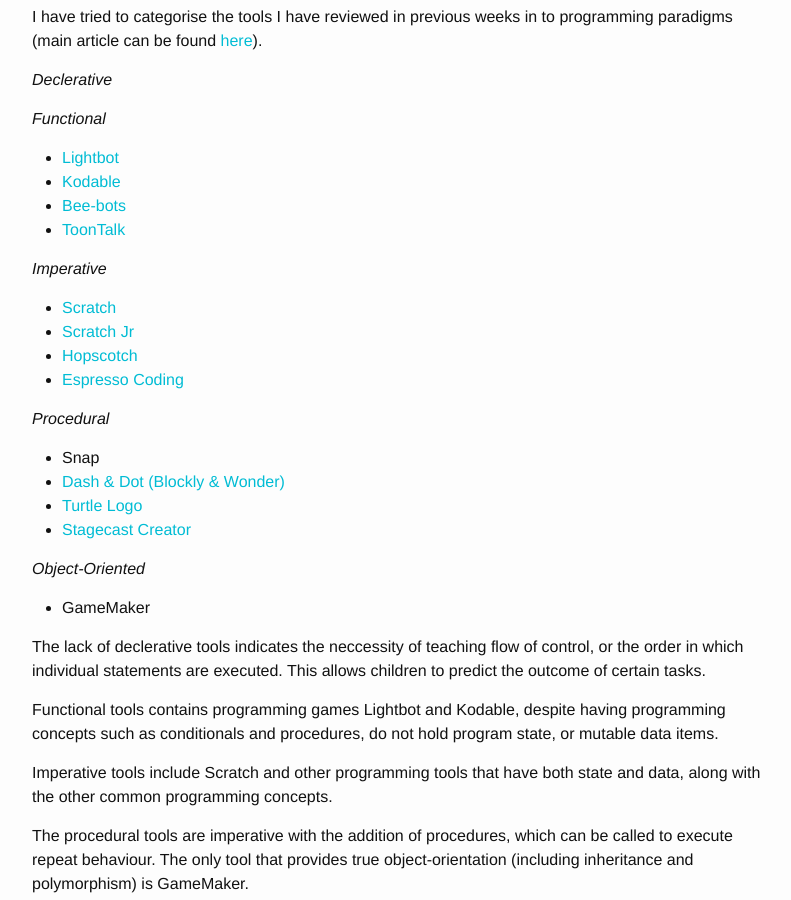
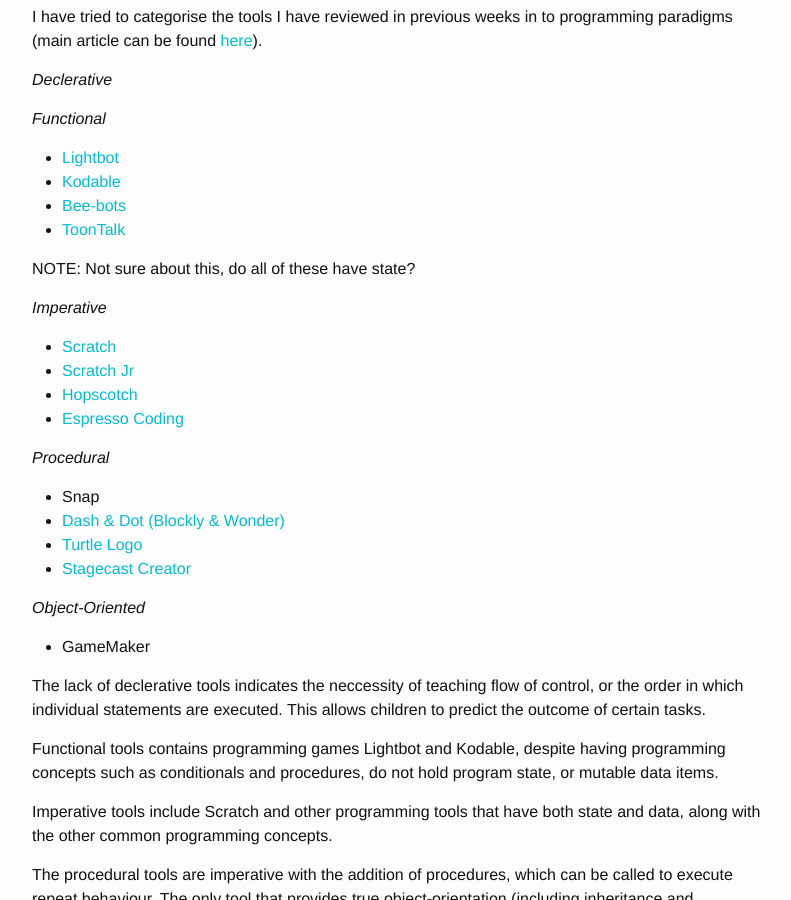
Before and after one commit to simonrose121/phd, a Jekyll site: the page built from _posts/2016-11-18-programming-paradigms.md, in a window 1280 px wide and 900 px high, scrolled down 2166 px. Shown: the whole window, without its empty margins (238-1029 px from the left). Built offline with Jekyll 4.4.1, drawn with Linux system fonts in a browser that asks for light colours.

Commit message:
Add note about state

```diff
--- a/_posts/2016-11-18-programming-paradigms.md
+++ b/_posts/2016-11-18-programming-paradigms.md
@@ -68,6 +68,8 @@
 - [Bee-bots]({{ site.baseurl }}{% post_url 2016-11-05-beebots %})
 - [ToonTalk]({{ site.baseurl }}{% post_url 2016-11-04-toontalk %})
 
+NOTE: Not sure about this, do all of these have state?
+
 *Imperative*
 
 - [Scratch]({{ site.baseurl }}{% post_url 2016-11-02-scratch %})
```
